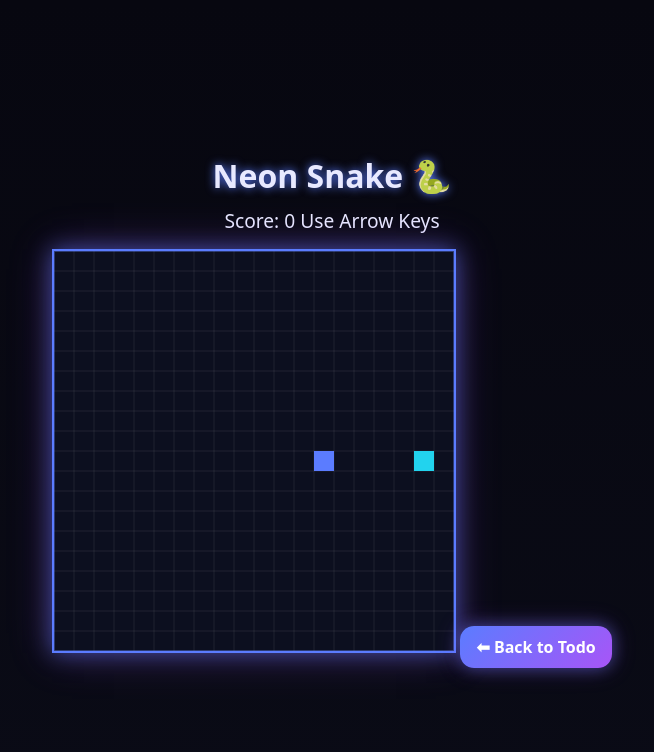
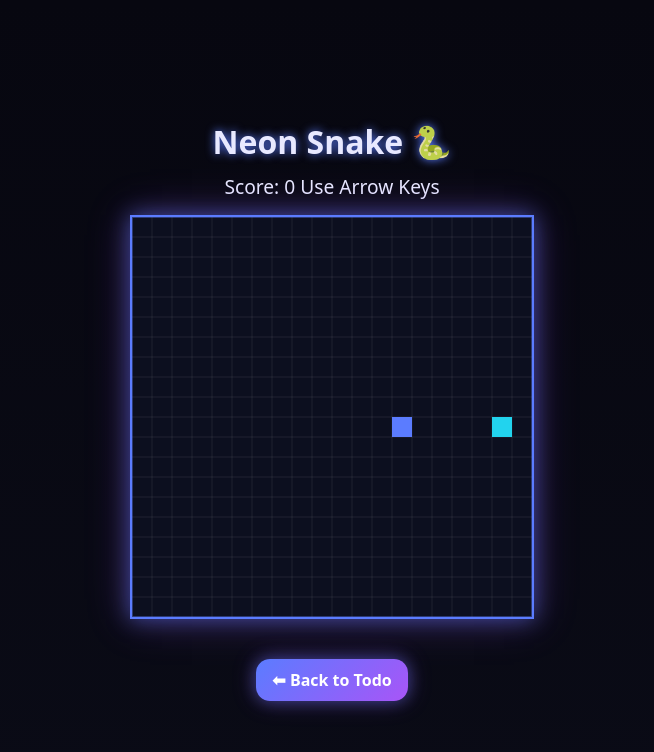
Before and after one commit to Elise7409/module210-todo-ET, a plain HTML site: page src/frontend/snake.html in a window 1280 px wide. Shown: the whole page, without its empty margins (308-962 px from the left). Drawn offline with Linux system fonts and the light colour scheme.

Commit message:
amélioration snake

```diff
--- a/src/frontend/snake.css
+++ b/src/frontend/snake.css
@@ -49,3 +49,15 @@ canvas{
   box-shadow: 0 0 25px rgba(91,124,255,.6),
               0 0 35px rgba(168,85,247,.5);
 }
+
+.game-wrapper{
+    display:flex;
+    justify-content:center;
+    align-items:center;
+}
+
+.back-wrapper{
+    margin-top:20px;
+    display:flex;
+    justify-content:center;
+}
--- a/src/frontend/snake.html
+++ b/src/frontend/snake.html
@@ -1,11 +1,13 @@
 <!DOCTYPE html>
 <html lang="en">
+
 <head>
     <meta charset="UTF-8" />
     <meta name="viewport" content="width=device-width, initial-scale=1.0" />
     <title>Neon Snake</title>
     <link rel="stylesheet" href="snake.css" />
 </head>
+
 <body>
 
     <div class="snake-container">
@@ -16,9 +18,14 @@
             <span class="hint">Use Arrow Keys</span>
         </div>
 
+        <div class="game-wrapper">
             <canvas id="gameCanvas" width="400" height="400"></canvas>
+        </div>
 
+        <div class="back-wrapper">
             <a href="index.html" class="btn-neon-link">⬅ Back to Todo</a>
+        </div>
+
     </div>
 
     <script>
@@ -167,4 +174,5 @@
     </script>
 
 </body>
+
 </html>
```
Lines whose indentation alone changed are shown as unchanged.
